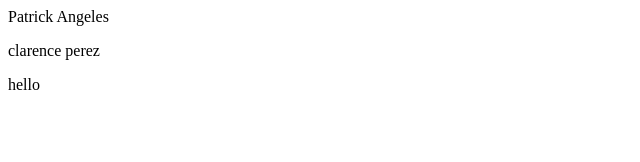
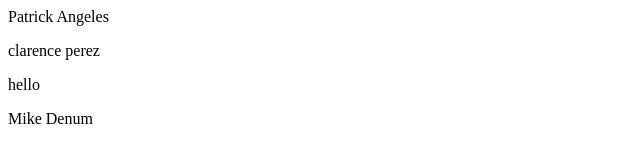
Before and after one commit to RandomGuy0114/project2Repository, a plain HTML site: page index.html in a window 1280 px wide. Shown: the whole page, without its empty margins (0-640 px from the left). Drawn offline with Linux system fonts and the light colour scheme.

Commit message:
first try

```diff
--- a/index.html
+++ b/index.html
@@ -4,3 +4,4 @@
 <p>clarence perez</p>
 
 <p>hello</p>
+<p>Mike Denum</p>
```
